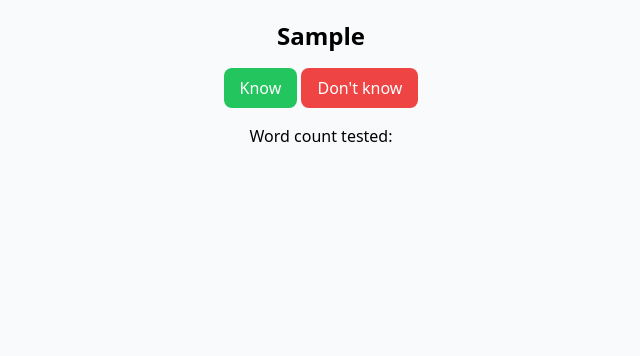
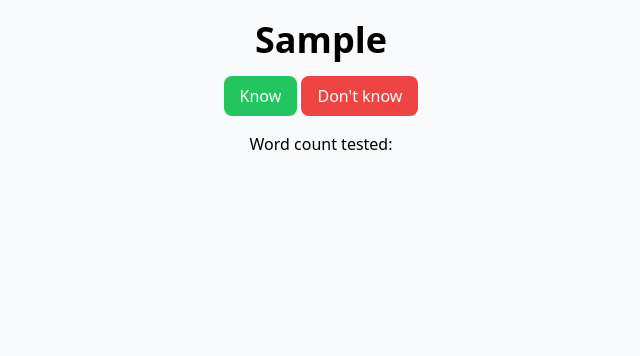
Before and after one commit to Iwwww/vocabulary-testing-site, a Django app: template mysite/polls/templates/polls/testing.html in a window 1280 px wide. Shown: the part 64-420 px from the top of the page, without its empty margins (319-959 px from the left). Run offline with Django 5.2, Linux system fonts and the light colour scheme; the template is opened without the code that fills it: values that come from a table or form of the project are taken from there, others are empty; tables that the repository leaves empty hold one stand-in row (values such as "Sample post"); parts of the project's set-up code (start-up, migrations or seed data) failed here and were passed over; some libraries are stand-ins or nearby versions.

Commit message:
Update translation

```diff
--- a/mysite/polls/templates/polls/testing.html
+++ b/mysite/polls/templates/polls/testing.html
@@ -1,8 +1,8 @@
 {% extends 'base.html' %} {% load static tailwind_tags %} {% block content %}
 {% load i18n %}
 <div class="text-center space-y-4 my-5">
-  <h1 class="text-2xl font-bold">{{ word }}</h1>
-  <form action="{% url 'polls:process_response' %}" method="post">
+  <h1 class="text-4xl font-bold">{{ word }}</h1>
+  <form action="{% url 'polls:process_response' %}" method="post" class="mt-3">
     {% csrf_token %}
     <button
       type="submit"
```
Also changed, not shown: mysite/locale/en/LC_MESSAGES/django.po, mysite/locale/ru/LC_MESSAGES/django.po.
